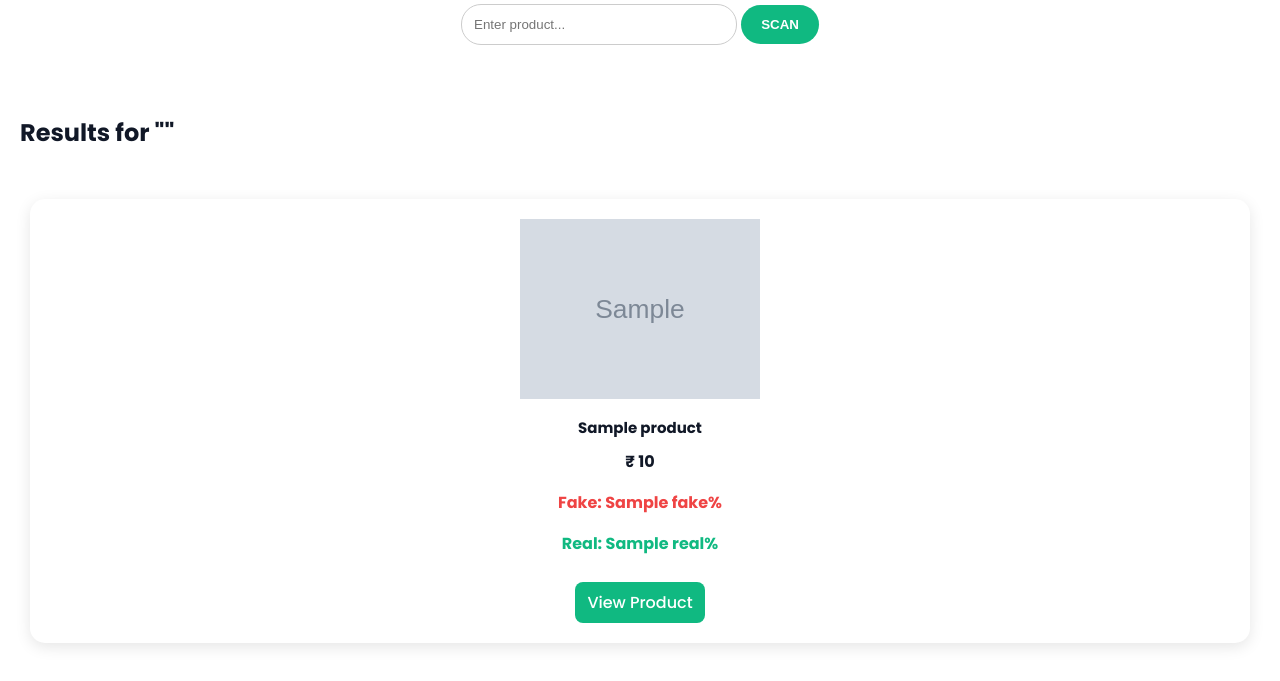
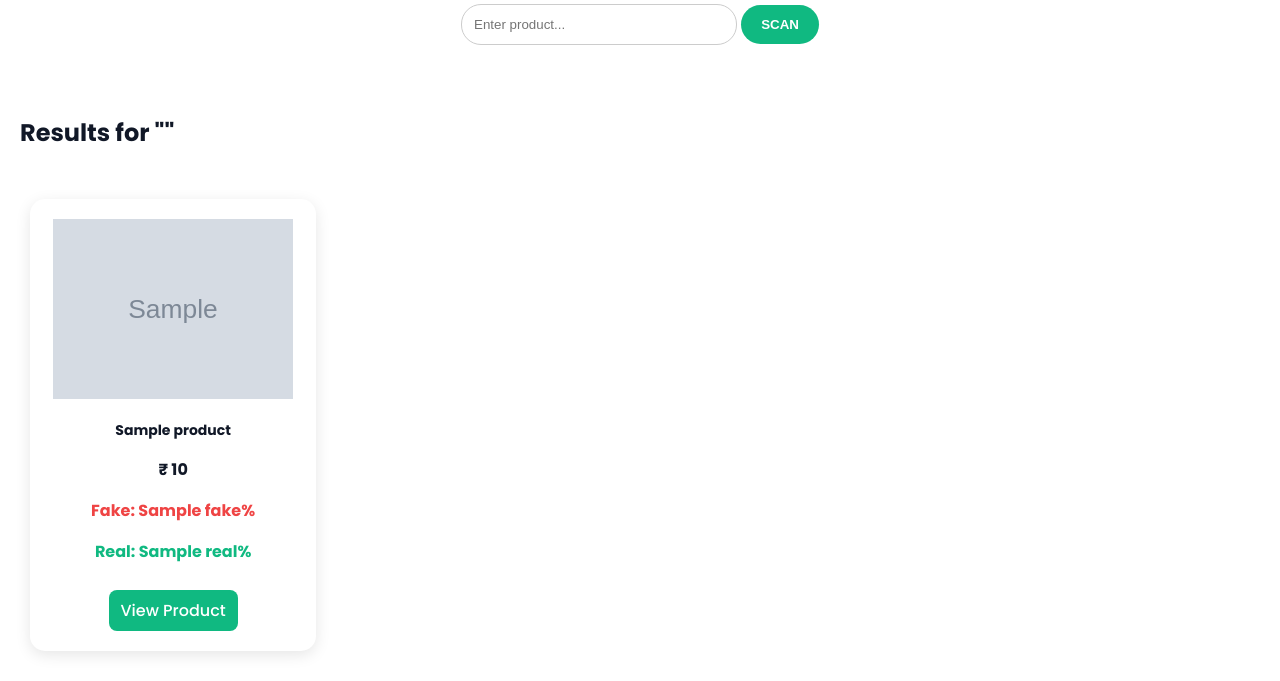
Before and after one commit to varshnik2024-blip/fake-review, a Flask app: template templates/index.html in a window 1280 px wide. Shown: the part 271-952 px from the top of the page. Before the commit the page ends 918 px from the top, so only its background shows below. Run offline with Flask 3, Linux system fonts and the light colour scheme; the template is opened without the code that fills it: most values are stand-ins (such as "Sample title", 1, 10 or a date in 2020); grey boxes marked "Sample" are stand-in pictures.

Commit message:
fixed grid layout FINAL

```diff
--- a/static/styles.css
+++ b/static/styles.css
@@ -22,11 +22,11 @@
 
 /* 🔥 COLORED WORDS */
 .hero-title .fake {
-    color: #ef4444; /* red */
+    color: #ef4444;
 }
 
 .hero-title .buy {
-    color: #10b981; /* green */
+    color: #10b981;
 }
 
 /* 🔥 SUBTITLE */
@@ -46,7 +46,6 @@
     width: 250px;
     border-radius: 20px;
     border: 1px solid #ccc;
-    outline: none;
 }
 
 .search-box button {
@@ -65,60 +64,52 @@
     margin-top: 20px;
 }
 
-/* 🔥 PRODUCT GRID (HORIZONTAL) */
+/* 🔥 IMPORTANT: HORIZONTAL GRID */
 .card-container {
     display: grid;
-    grid-template-columns: repeat(auto-fit, minmax(250px, 1fr));
+    grid-template-columns: repeat(4, 1fr); /* FORCE 4 CARDS IN ROW */
     gap: 25px;
     padding: 30px;
 }
 
-/* 🔥 CARD DESIGN */
+/* 🔥 CARD */
 .card {
     background: #ffffff;
     border-radius: 15px;
     padding: 20px;
     text-align: center;
     box-shadow: 0 4px 15px rgba(0,0,0,0.1);
-    transition: transform 0.2s;
 }
 
-.card:hover {
-    transform: translateY(-5px);
-}
-
-/* 🖼 IMAGE */
+/* IMAGE */
 .card img {
     width: 100%;
     height: 180px;
     object-fit: contain;
 }
 
-/* 📝 TITLE */
+/* TITLE */
 .card h3 {
-    font-size: 15px;
-    margin: 10px 0;
+    font-size: 14px;
 }
 
-/* 💰 PRICE */
+/* PRICE */
 .price {
     font-weight: bold;
-    margin: 10px 0;
 }
 
-/* ❌ FAKE */
+/* FAKE / REAL */
 .fake-text {
     color: #ef4444;
     font-weight: bold;
 }
 
-/* ✅ REAL */
 .real-text {
     color: #10b981;
     font-weight: bold;
 }
 
-/* 🔗 BUTTON */
+/* BUTTON */
 .card a {
     display: inline-block;
     margin-top: 10px;
```
